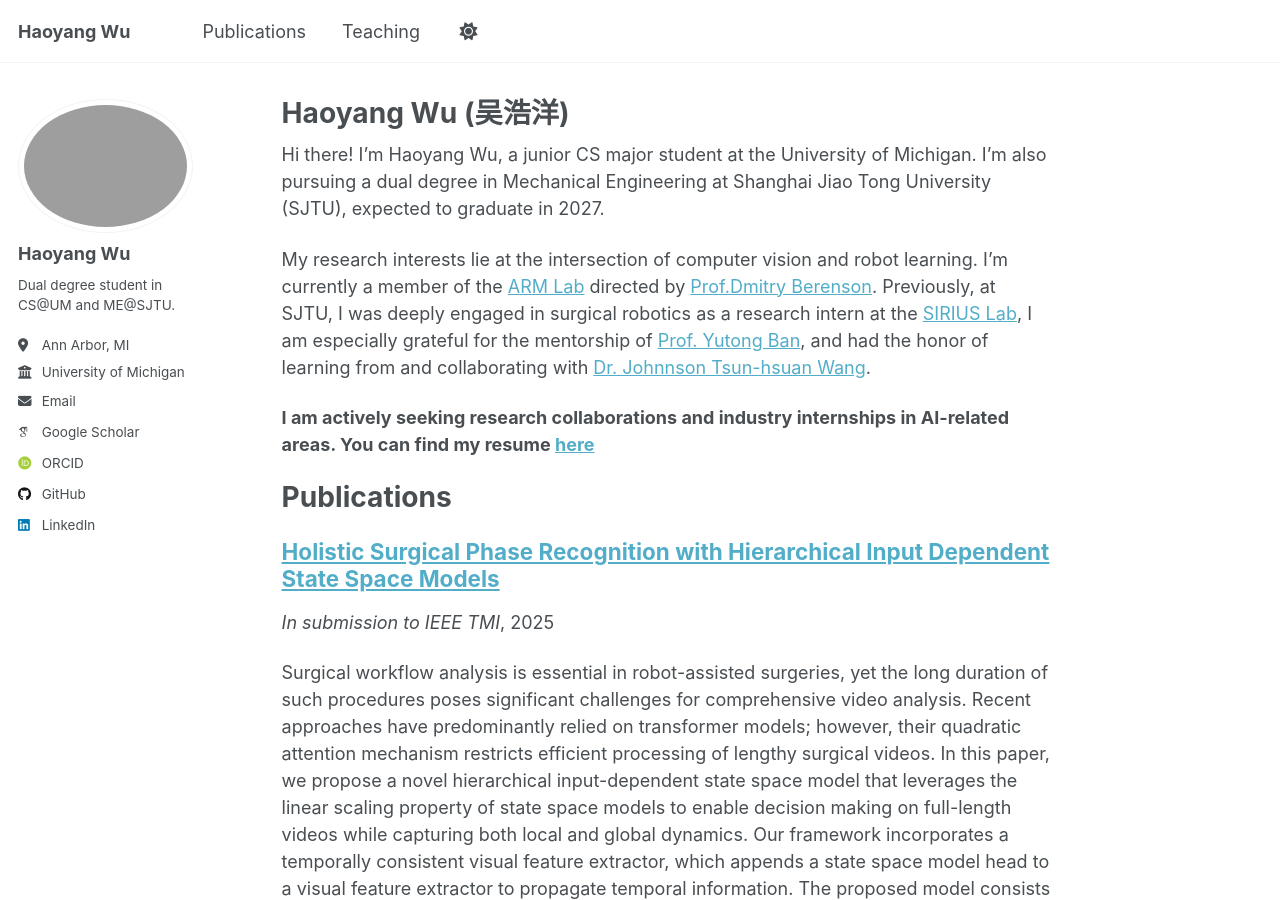
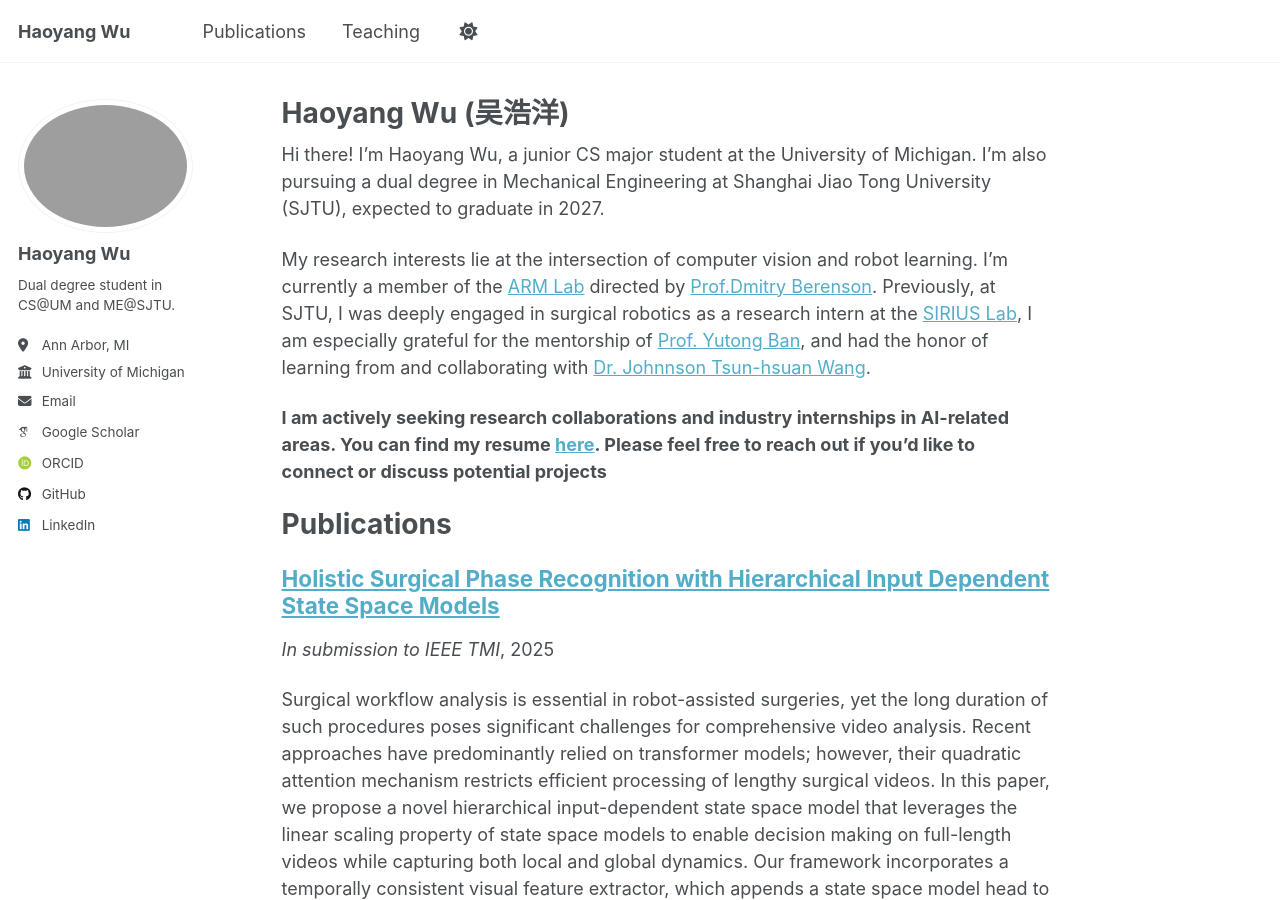
Before and after one commit to William-HYWu/William-HYWu.github.io, a Jekyll site: the page built from _pages/about.md, in a window 1280 px wide and 900 px high. Built offline with Jekyll 4.4.1, drawn with Linux system fonts in a browser that asks for light colours; some web fonts are replaced; a script that is not in the unit is left out.

Commit message:
add resume

```diff
--- a/_pages/about.md
+++ b/_pages/about.md
@@ -11,7 +11,7 @@ Hi there! I'm Haoyang Wu, a junior CS major student at the University of Michiga
 
 My research interests lie at the intersection of computer vision and robot learning. I'm currently a member of the [ARM Lab](https://arm.robotics.umich.edu) directed by [Prof.Dmitry Berenson](https://berenson.robotics.umich.edu). Previously, at SJTU, I was deeply engaged in surgical robotics as a research intern at the [SIRIUS Lab](https://banyutong.github.io/sirius_lab_website/), I am especially grateful for the mentorship of [Prof. Yutong Ban](https://people.csail.mit.edu/yban/), and had the honor of learning from and collaborating with [Dr. Johnnson Tsun-hsuan Wang](https://zswang666.github.io).
 
-**I am actively seeking research collaborations and industry internships in AI-related areas. You can find my resume [here](https://william-hywu.github.io/files/Resume_Haoyang Wu_internship.pdf)**
+**I am actively seeking research collaborations and industry internships in AI-related areas. You can find my resume [here](https://william-hywu.github.io/files/Resume_Haoyang Wu_internship.pdf). Please feel free to reach out if you'd like to connect or discuss potential projects**
 
 # Publications
 
```
